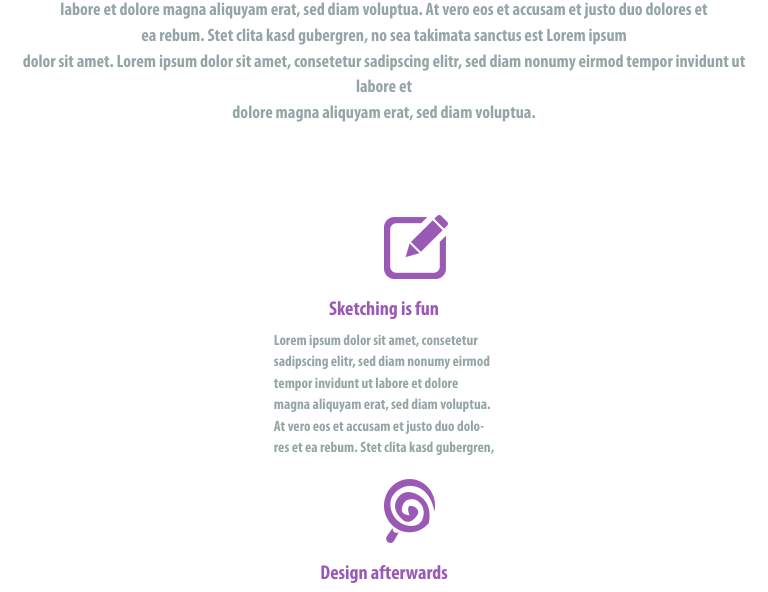
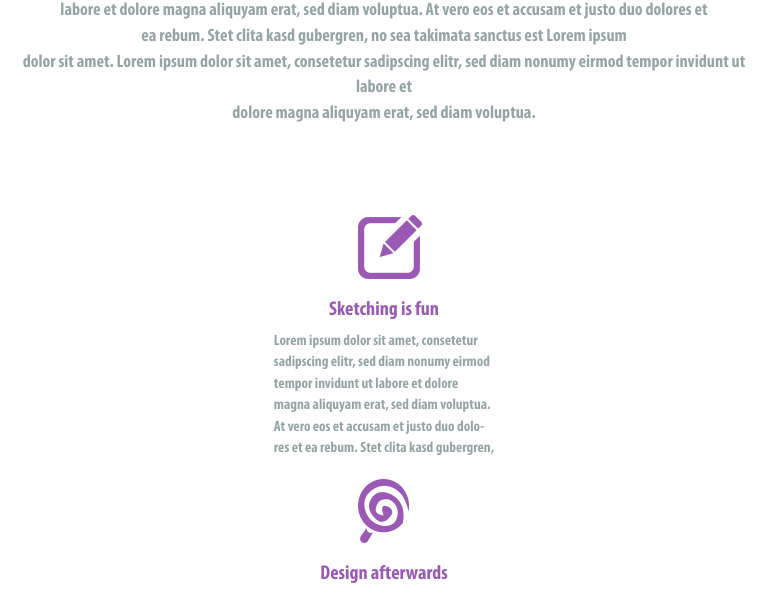
Before and after one commit to delonel33/delonel33.github.io, a plain HTML site: page index.html in a window 768 px wide. Shown: the part 633-1225 px from the top of the page. Drawn offline with Linux system fonts and the light colour scheme.

Commit message:
init commit

```diff
--- a/css/style.css
+++ b/css/style.css
@@ -516,7 +516,7 @@ header
 
 	.block img
 	{
-		margin-left: 110px;
+		margin-left: 84px;
 	}
 
 	.wraper_photo
```
